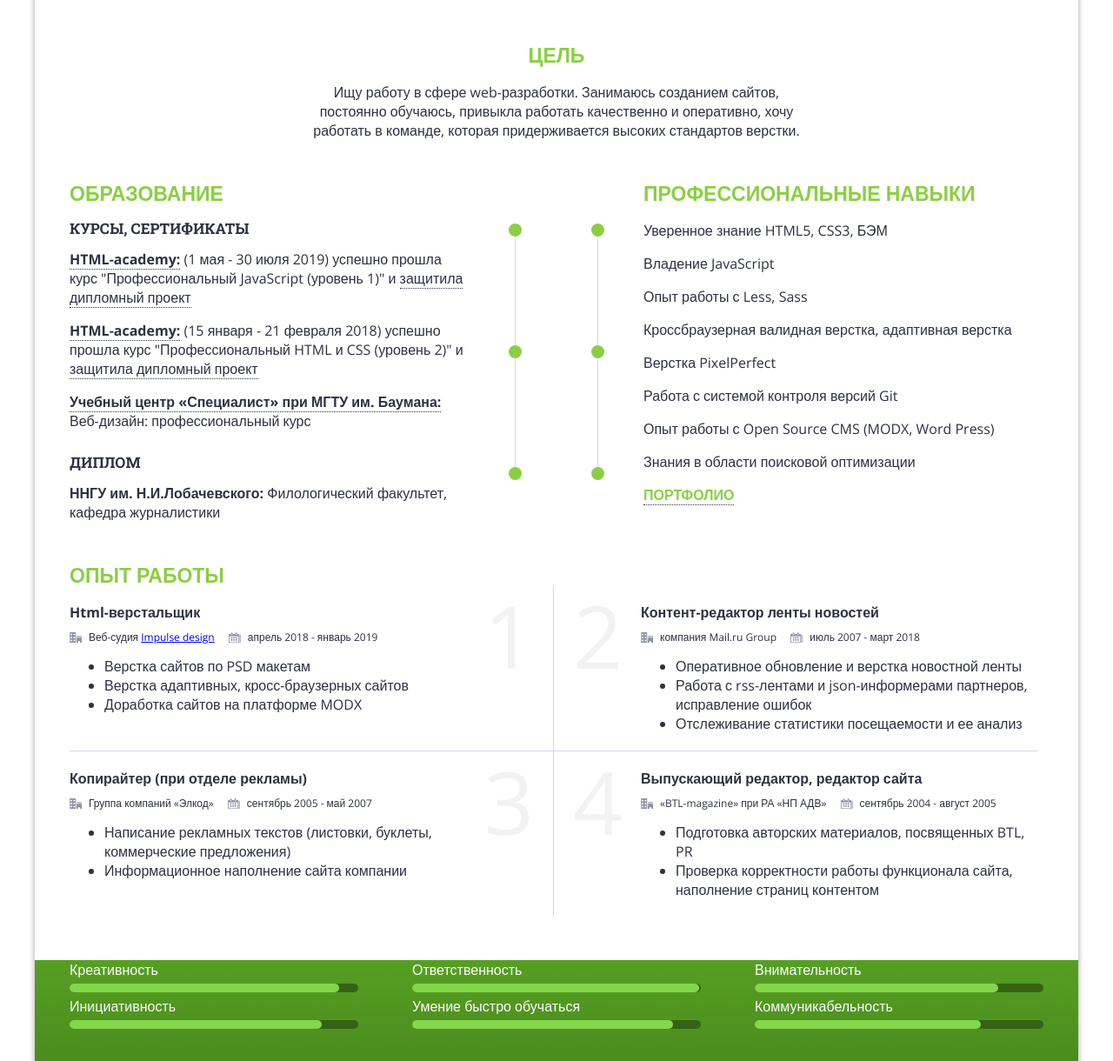
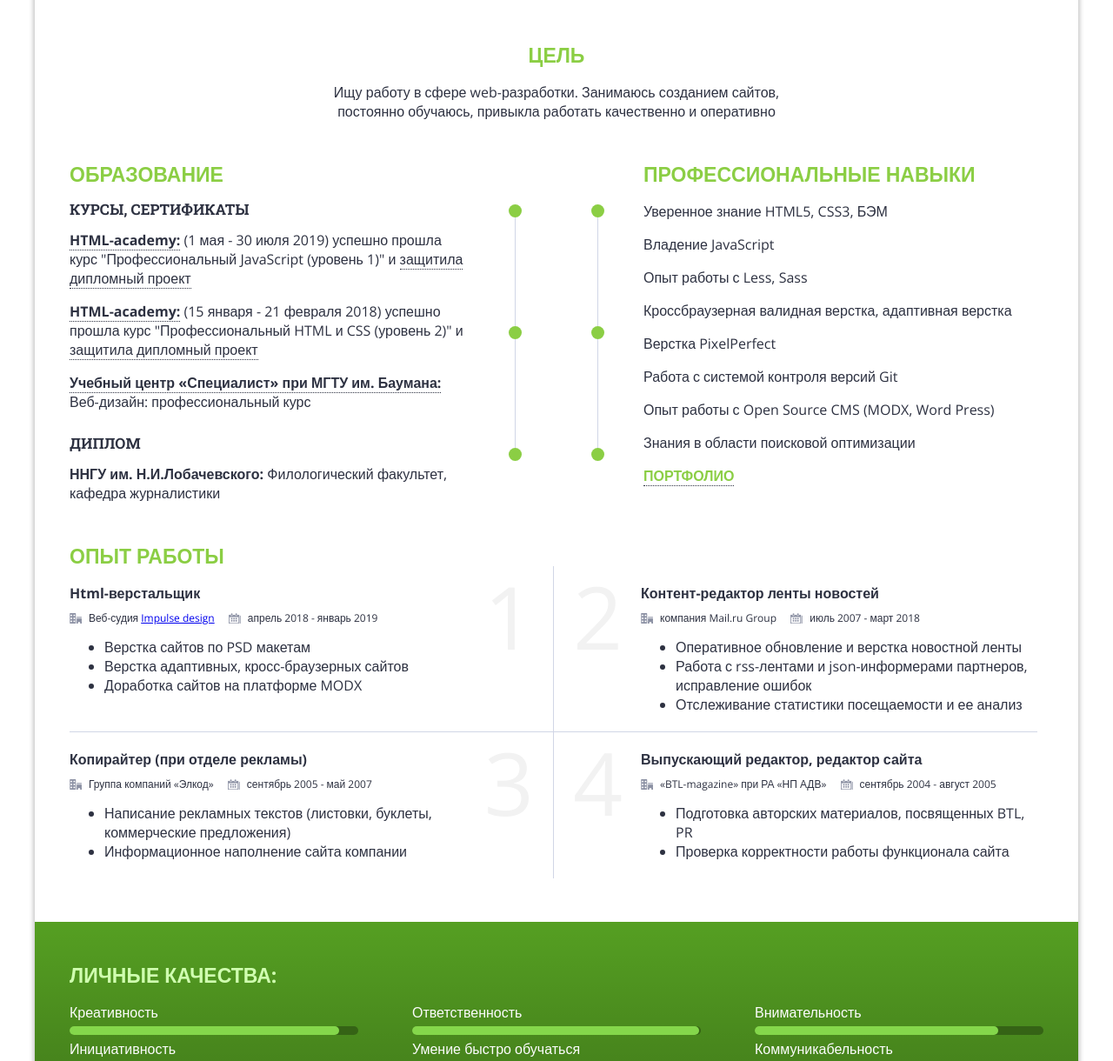
Before and after one commit to Lana-nnov/Lana-nnov.github.io, a plain HTML site: page resume/index.html in a window 1280 px wide. Shown: the part 396-1616 px from the top of the page at 87% size. Drawn offline with nearby package versions, Linux system fonts and the light colour scheme.

Commit message:
Update index.html

```diff
--- a/resume/index.html
+++ b/resume/index.html
@@ -22,7 +22,7 @@
   <main class="main">
     <p class="main__goal">
 	  <b class="main__goal-title">Цель</b>
-	  Ищу работу в сфере web-разработки. Занимаюсь созданием сайтов, постоянно обучаюсь, привыкла работать качественно и оперативно, хочу работать в команде, которая придерживается высоких стандартов верстки.
+	  Ищу работу в сфере web-разработки. Занимаюсь созданием сайтов, постоянно обучаюсь, привыкла работать качественно и оперативно<!--, хочу работать в команде, которая придерживается высоких стандартов верстки.-->
 	</p>
 	<section class="main__education">
 	    <article class="main__courses courses">
@@ -100,7 +100,7 @@
 			<p class="work__date">сентябрь 2004 - август 2005</p>
 			<ul class="work__list">
 			   <li class="">Подготовка авторских материалов, посвященных BTL, PR</li>
-			   <li class="">Проверка корректности работы функционала сайта, наполнение страниц контентом</li>
+			   <li class="">Проверка корректности работы функционала сайта</li>
 			</ul>
 		  </p>
 	  </article>
@@ -108,7 +108,7 @@
   </main>
   <footer class="footer">
     <div class="footer__wrap">
-		<!--<h2 class="footer__title">Личные качества:</h2>-->
+		<h2 class="footer__title">Личные качества:</h2>
 		<p class="footer__advantages footer__advantages--creativity">Креативность</p>
 		<p class="footer__advantages footer__advantages--responsibility">Ответственность</p>
 		<p class="footer__advantages footer__advantages--attentiveness">Внимательность</p>
```
